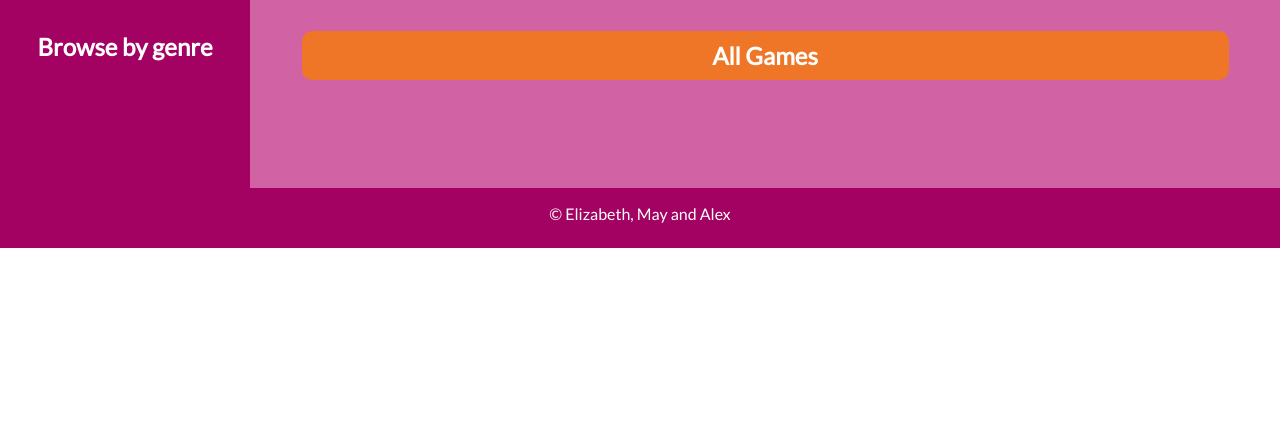
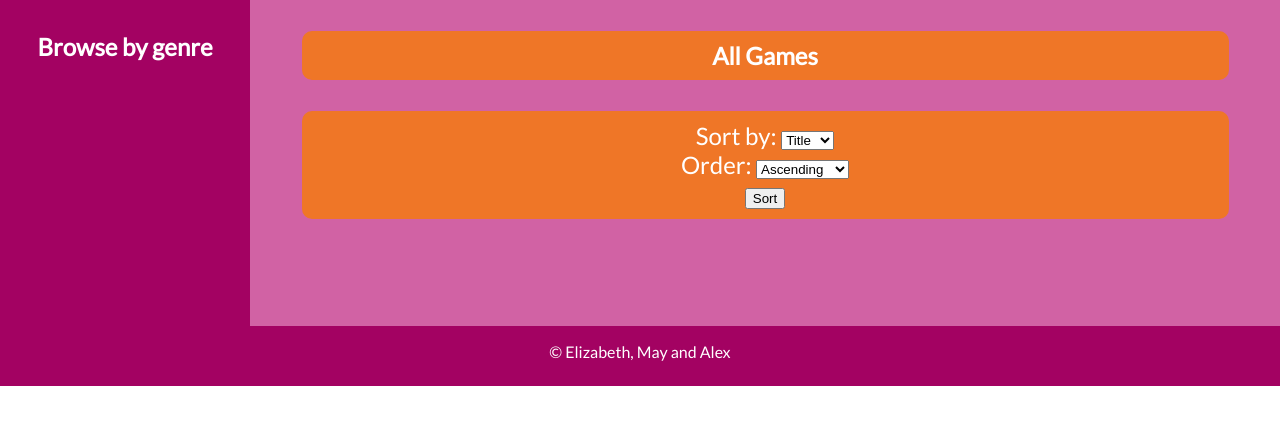
Before and after one commit to dis-may/game-library, a Flask app: page /games in a window 1280 px wide. Shown: the part 245-670 px from the top of the page. Run offline with Flask 3, Linux system fonts and the light colour scheme; some web fonts are replaced.

Commit message:
sorting draft

```diff
--- a/games/games/games.py
+++ b/games/games/games.py
@@ -17,8 +17,9 @@ def games_page():
     sort = request.args.get('sort')
     page = request.args.get('page', 1, type=int)
     genre = request.args.get('genre')
+    order = request.args.get('order')
 
-    # Calculate the range of games to display on the current page.
+    # Calculate the range of games to display on the current page
     start_index = (page - 1) * 21
     end_index = start_index + 21
 
@@ -32,6 +33,17 @@ def games_page():
 
     pagination_urls = [url_for('games_bp.games_page', page=i) for i in range(1, total_pages+1)]
 
+    # Sort the games if required.
+    if sort == 'title':
+        games_list.sort(key=lambda game: game.title)
+        if order == "desc":
+            games_list.sort(key=lambda game: game.title, reverse=True)
+
+    if sort == "price":
+        games_list.sort(key=lambda game: game.price)
+        if order == "desc":
+            games_list.sort(key=lambda game: game.price, reverse=True)
+
     return render_template('games.html',
                            games_list=games_list,
                            genre_url_dict=utilities.get_genre_url_dictionary(repo.repo_instance),
@@ -39,5 +51,7 @@ def games_page():
                            page=page,
                            total_pages=total_pages,
                            int=int,
-                           pagination_urls=pagination_urls
+                           pagination_urls=pagination_urls,
+                           sort=sort,
+                           order=order,
                            )
--- a/games/static/css/main.css
+++ b/games/static/css/main.css
@@ -332,3 +332,16 @@ genre-link {
     border-radius: 10px;
     flex: 2;
 }
+
+.sort {
+    display: block;
+    margin: 3% auto;
+    font-size: 1.5em;
+    overflow: hidden;
+    text-align: center;
+    background-color: #ef7627;
+    border-radius: 10px;
+    width: 90%;
+    padding-top: 10px;
+    padding-bottom: 10px;
+}
--- a/games/templates/games.html
+++ b/games/templates/games.html
@@ -1,6 +1,29 @@
 {% extends 'layout.html' %} {% block content %}
 <div class="main-body">
     <h2>{{ heading }}</h2>
+
+    <div class="sort">
+        <form action="{{ url_for('games_bp.games_page') }}" method="GET">
+            <label for="sort">Sort by:</label>
+            <select name="sort" id="sort">
+                <option value="title" {{ 'selected' if sort == 'title' }}>Title</option>
+                <option value="price" {{ 'selected' if sort == 'price' }}>Price</option>
+            </select>
+
+            <br>
+
+            <label for="order">Order:</label>
+            <select name="order" id="order">
+                <option value="asc" {{ 'selected' if order == 'asc' }}>Ascending</option>
+                <option value="desc" {{ 'selected' if order == 'desc' }}>Descending</option>
+            </select>
+
+            <br>
+
+            <input type="submit" value="Sort">
+        </form>
+    </div>
+
     <div class="games_container_container">
     <div class="games_container">
     {% for game in games_list %}
```
